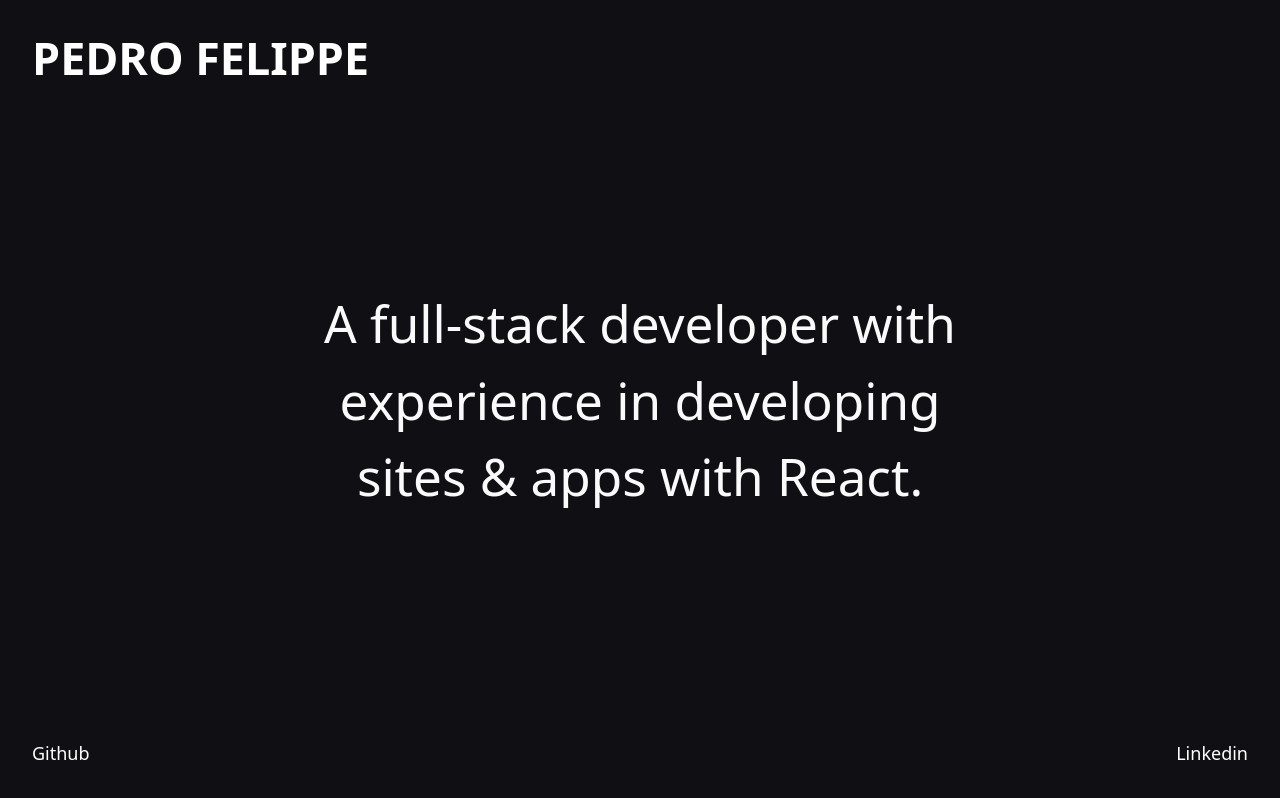
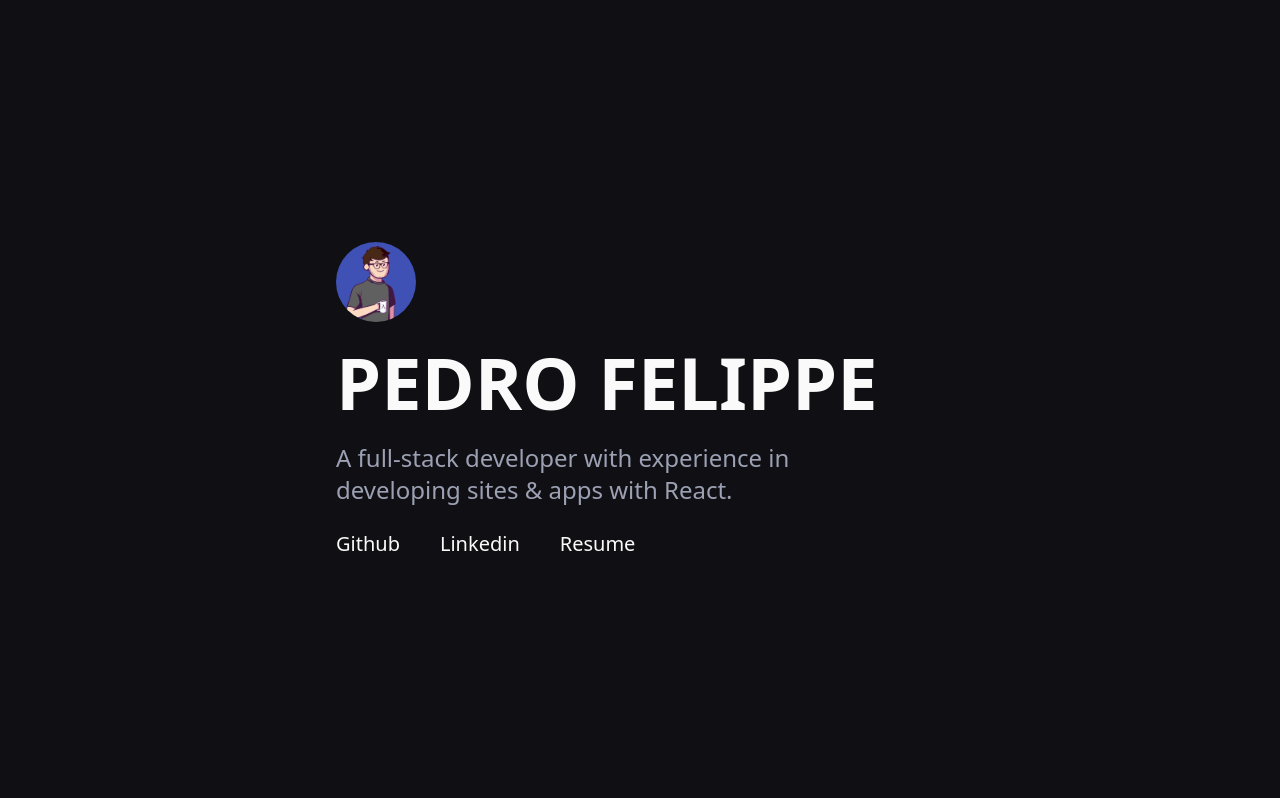
Before and after one commit to pefelippe/Portfolio, a Next.js app: page / in a window 1280 px wide. Built offline with nearby package versions, Linux system fonts and the light colour scheme.

Commit message:
design vai ser assim agr

```diff
--- a/pages/_app.tsx
+++ b/pages/_app.tsx
@@ -33,9 +33,9 @@ export default function App({ Component, pageProps }: AppProps) {
         transition={{ duration: 1 }}
         className="w-full h-screen"
       >
-        <Header />
+        {/* <Header /> */}
         <Component {...pageProps} />
-        <Footer />
+        {/* <Footer /> */}
       </motion.div>
     </div>
   );
--- a/pages/contact.tsx
+++ b/pages/contact.tsx
@@ -8,7 +8,7 @@ function Contact() {
   return (
     <motion.div
       className=" text-xl w-full h-screen  max-w-3xl mx-auto text-center
-      flex flex-col justify-center items-center gap-10"
+      flex flex-col justify-center items-center gap-10 px-8"
     >
       <h1 className="font-thin text-[2.5rem]  leading-tight  ">
         Feel free to reach me.
--- a/src/content/About.tsx
+++ b/src/content/About.tsx
@@ -7,27 +7,48 @@ import AnimatedBtn from "../components/animated/AnimatedBtn";
 export default function About() {
   return (
     <motion.div
-      className="min-h-fit max-md:px-8 font-light flex w-full mx-auto text-center
-     max-w-2xl flex-col items-center h-screen  justify-center gap-4"
+      className="min-h-fit px-8 font-light flex w-full  text-left max-w-2xl mx-auto
+      flex-col items-start h-screen  justify-center gap-6 leading-normal"
     >
-      {/* <motion.img
-        alt="project-img "
-        className="rounded-full w-28 h-28 md:w-40 md:h-40 "
-        src="assets/avatar-pdr.png"
-      /> */}
+      <div className=" flex flex-col gap-6 ">
+        <motion.img
+          alt="project-img "
+          className="rounded-full w-20 h-20 "
+          src="assets/avatar-pdr.png"
+        />
+        <p className=" text-7xl  font-bold uppercase ">Pedro Felippe</p>
+        <h1 className="max-w-xl w-full text-2xl font-thin text-gray-100">
+          A <b>full-stack developer</b> with experience in developing sites &
+          apps with React.
+        </h1>
+      </div>
 
-      <h1 className="text-[1.8rem] md:text-[3.2rem] leading-normal w-full">
-        A <b>full-stack developer</b> with experience in developing sites & apps
-        with React.
-      </h1>
+      <div className="w-full    flex text-xl gap-10 max-w-xl">
+        <AnimatedBtn className="" href="https://github.com/pefelippe">
+          <div className=" flex gap-2 items-center w-full transition-all hover:text-blue">
+            Github
+          </div>
+        </AnimatedBtn>
 
-      {/* <AnimatedBtn
-        href="https://docs.google.com/document/d/1xl45doLPK-BEZ-yLpfr7KnODSTqEJWweH2MzCqTf1S0/edit"
-        className="flex pt-2 items-center  mx-auto  px-12 border rounded-full font-semibold transition-all hover:text-blue
-        text-xl hover:underline p-4"
-      >
-        <p>Resume</p>
-      </AnimatedBtn> */}
+        <AnimatedBtn
+          className=""
+          href="https://www.linkedin.com/in/pedro-felippe/"
+        >
+          <div
+            className="  flex gap-2 items-center
+             transition-all  hover:text-blue"
+          >
+            Linkedin
+          </div>
+        </AnimatedBtn>
+        <AnimatedBtn
+          href="https://docs.google.com/document/d/1xl45doLPK-BEZ-yLpfr7KnODSTqEJWweH2MzCqTf1S0/edit"
+          className=" flex gap-2 items-center
+          transition-all  hover:text-blue"
+        >
+          <p>Resume</p>
+        </AnimatedBtn>
+      </div>
     </motion.div>
   );
 }
```
